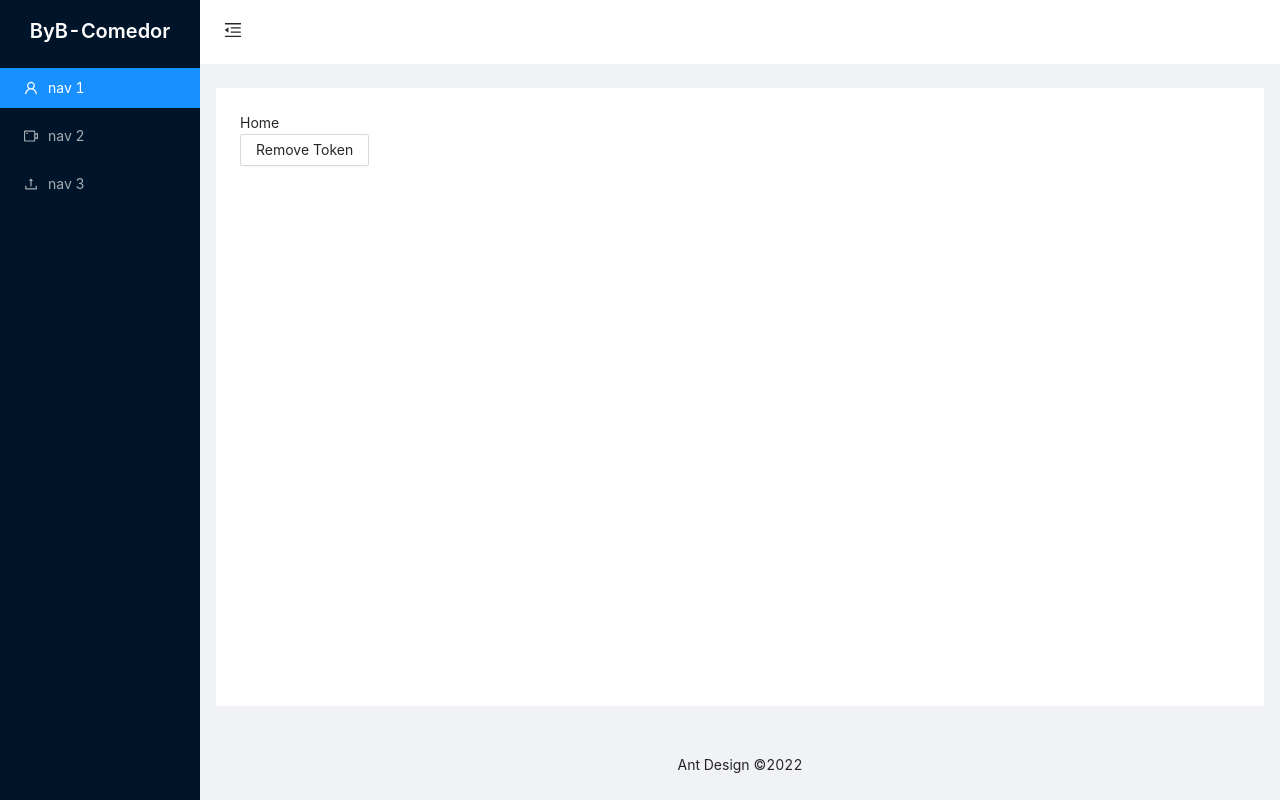
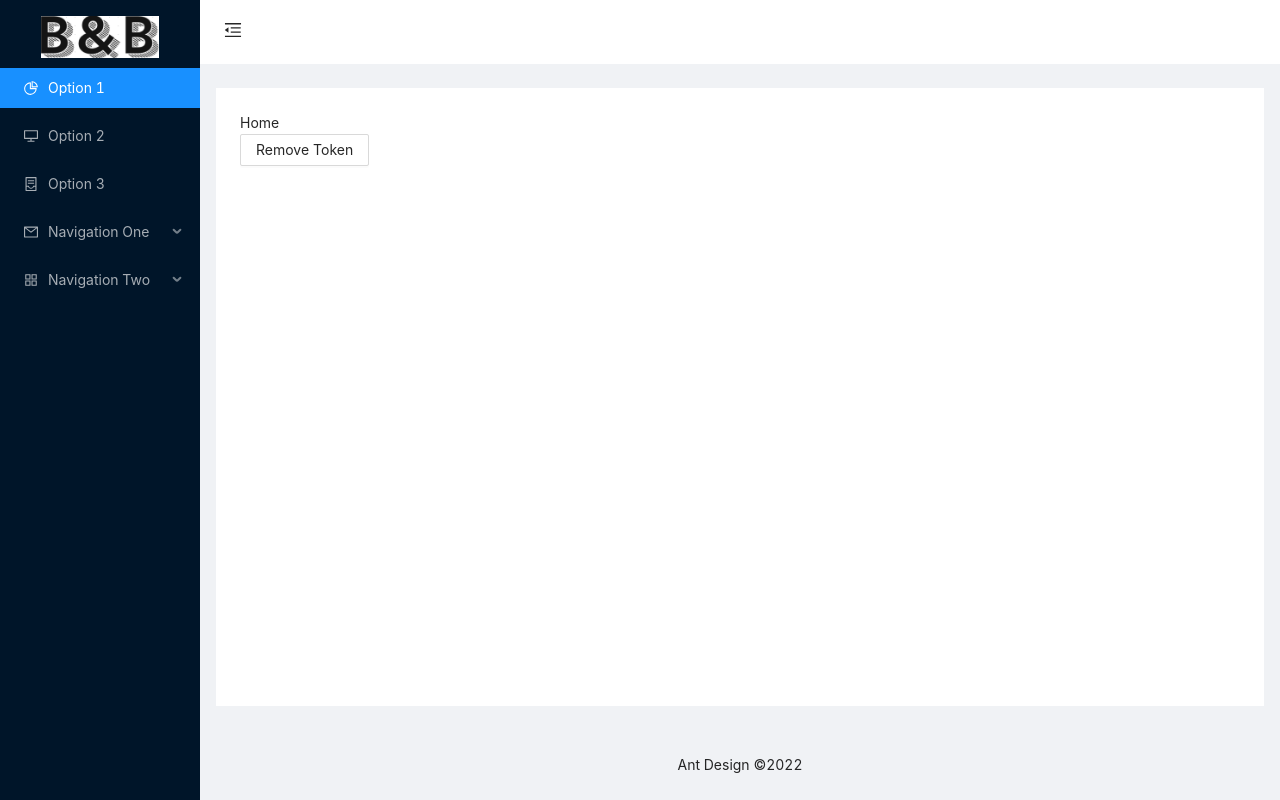
Before and after one commit to portisk8/ByB-Comedor-Frontend, a React (Create React App) app: page / in a window 1280 px wide. Both pictures are taken after typing "name@example.com", "Sample" into the empty fields and a click on the button "SIGN IN". Built offline with nearby package versions, Linux system fonts and the light colour scheme.

Commit message:
logo y sidebar

```diff
--- a/src/components/Layout/Main.js
+++ b/src/components/Layout/Main.js
@@ -9,6 +9,8 @@ import {
   UploadOutlined,
 } from "@ant-design/icons";
 import Footer from "./Footer";
+import logoByB from "../../assets/images/ByB-logo2.png";
+import { items } from "./MenuItems";
 
 const { Header: AntHeader, Content, Sider } = Layout;
 
@@ -34,29 +36,20 @@ function Main({ children }) {
     // </Layout>
     visible ? (
       <Layout style={{ height: "100%" }}>
-        <Sider trigger={null} collapsible collapsed={collapsed}>
-          <div className="logo">{collapsed ? "ByB" : "ByB-Comedor"}</div>
+        <Sider trigger={null} collapsible collapsed={collapsed} theme="dark">
+          <div className="logo">
+            {collapsed ? (
+              <img src={logoByB} alt="" style={{ width: "100%" }} />
+            ) : (
+              <img src={logoByB} alt="" style={{ width: "70%" }} />
+            )}
+          </div>
           <Menu
             theme="dark"
             mode="inline"
+            inlineCollapsed={collapsed}
             defaultSelectedKeys={["1"]}
-            items={[
-              {
-                key: "1",
-                icon: <UserOutlined />,
-                label: "nav 1",
-              },
-              {
-                key: "2",
-                icon: <VideoCameraOutlined />,
-                label: "nav 2",
-              },
-              {
-                key: "3",
-                icon: <UploadOutlined />,
-                label: "nav 3",
-              },
-            ]}
+            items={items}
           />
         </Sider>
         <Layout className="site-layout">
--- /dev/null
+++ b/src/components/Layout/MenuItems.js
@@ -0,0 +1,43 @@
+import { Menu, Button, MenuProps } from "antd";
+import {
+  AppstoreOutlined,
+  MenuUnfoldOutlined,
+  MenuFoldOutlined,
+  PieChartOutlined,
+  DesktopOutlined,
+  ContainerOutlined,
+  MailOutlined,
+} from "@ant-design/icons";
+
+function getItem(label, key, icon, children, type) {
+  return {
+    key,
+    icon,
+    children,
+    label,
+    type,
+  };
+}
+
+export const items = [
+  getItem("Option 1", "1", <PieChartOutlined />),
+  getItem("Option 2", "2", <DesktopOutlined />),
+  getItem("Option 3", "3", <ContainerOutlined />),
+
+  getItem("Navigation One", "sub1", <MailOutlined />, [
+    getItem("Option 5", "5"),
+    getItem("Option 6", "6"),
+    getItem("Option 7", "7"),
+    getItem("Option 8", "8"),
+  ]),
+
+  getItem("Navigation Two", "sub2", <AppstoreOutlined />, [
+    getItem("Option 9", "9"),
+    getItem("Option 10", "10"),
+
+    getItem("Submenu", "sub3", null, [
+      getItem("Option 11", "11"),
+      getItem("Option 12", "12"),
+    ]),
+  ]),
+];
--- a/src/pages/NoAuth/SignIn.js
+++ b/src/pages/NoAuth/SignIn.js
@@ -10,7 +10,7 @@ import {
   Input,
   Switch,
 } from "antd";
-import signinbg from "../../assets/images/AP.png";
+import signinbg from "../../assets/images/ByB-logo1.png";
 import {
   DribbbleOutlined,
   TwitterOutlined,
```
Also changed, not shown: src/assets/images/ByB-logo1.png (added), src/assets/images/ByB-logo2.png (added).
